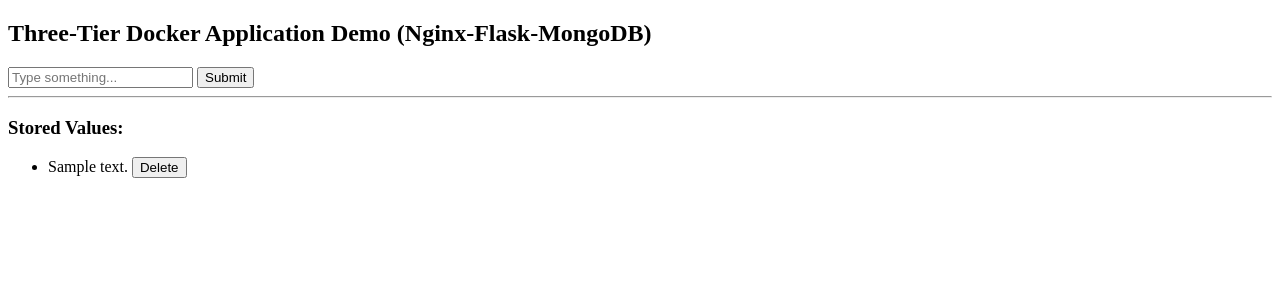
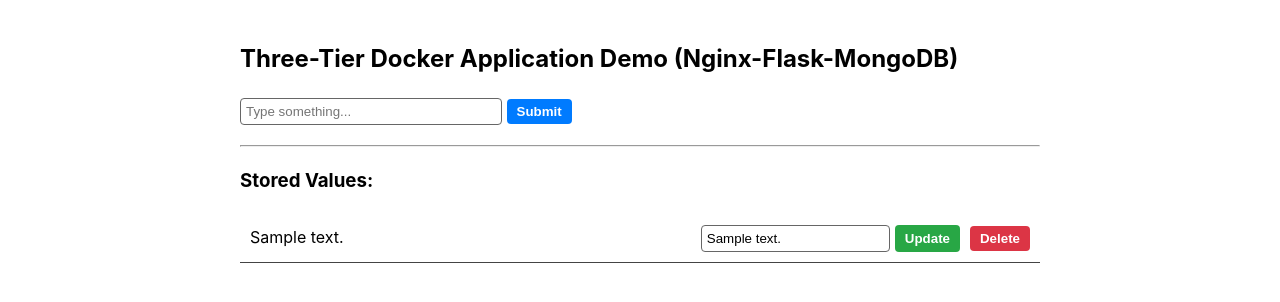
Before and after one commit to Jonathan-Smith9410/Intro_Task_1, a Flask app: page / in a window 1280 px wide. Shown: the top 302 px of the page. Run offline with Flask 3, Linux system fonts and the light colour scheme; a database or web service that is not in the repository returns one stand-in record (values such as "Sample title").

Commit message:
Added update feature, cosmetic changes, code alteration

```diff
--- a/app/app.py
+++ b/app/app.py
@@ -19,6 +19,16 @@ def index():
     items = collection.find()
     return render_template('index.html', items=items)
 
+@app.route('/update/<id>', methods=['POST'])
+def update_item(id):
+    from bson.objectid import ObjectId
+    new_content = request.form['content']
+    collection.update_one(
+        {'_id': ObjectId(id)},
+        {'$set': {'content': new_content}}
+    )
+    return redirect('/')
+
 @app.route('/delete/<id>', methods=['POST'])
 def delete_item(id):
     from bson.objectid import ObjectId
--- a/app/templates/index.html
+++ b/app/templates/index.html
@@ -2,22 +2,93 @@
 <html>
 <head>
     <meta name="color-scheme" content="light dark">
+    <style>
+        body {
+            font-family: -apple-system, BlinkMacSystemFont, "Segoe UI", Roboto, Helvetica, Arial, sans-serif;
+            line-height: 1.6;
+            max-width: 800px;
+            margin: 0 auto;
+            padding: 20px;
+        }
+
+        /* Container for the list item to make everything line up */
+        .item-row {
+            display: flex;
+            align-items: center;
+            justify-content: space-between;
+            padding: 10px;
+            border-bottom: 1px solid #444;
+            gap: 15px;
+        }
+
+        /* Ensures the original text takes up available space */
+        .item-text {
+            flex: 1;
+            min-width: 100px;
+            word-break: break-word;
+        }
+
+        /* Groups the update and delete forms together on the right */
+        .actions {
+            display: flex;
+            align-items: center;
+            gap: 10px;
+        }
+
+        /* Styling for inputs and buttons */
+        input[type="text"] {
+            padding: 5px;
+            border-radius: 4px;
+            border: 1px solid #666;
+            background: transparent;
+            color: inherit;
+        }
+
+        button {
+            padding: 5px 10px;
+            border-radius: 4px;
+            border: none;
+            cursor: pointer;
+            font-weight: bold;
+            transition: opacity 0.2s;
+        }
+
+        button:hover {
+            opacity: 0.8;
+        }
+
+        .btn-submit { background-color: #007bff; color: white; }
+        .btn-update { background-color: #28a745; color: white; }
+        .btn-delete { background-color: #dc3545; color: white; }
+
+        ul { list-style: none; padding: 0; }
+    </style>
 </head>
 <body>
     <h2>Three-Tier Docker Application Demo (Nginx-Flask-MongoDB)</h2>
-    <form method="POST">
-        <input type="text" name="content" placeholder="Type something..." required>
-        <button type="submit">Submit</button>
+
+    <form method="POST" style="margin-bottom: 20px;">
+        <input type="text" name="content" placeholder="Type something..." required style="width: 250px;">
+        <button type="submit" class="btn-submit">Submit</button>
     </form>
+
     <hr>
     <h3>Stored Values:</h3>
     <ul>
     {% for item in items %}
-        <li>
-            {{ item.content }}
-            <form action="/delete/{{ item._id }}" method="POST" style="display:inline;">
-                <button type="submit">Delete</button>
-            </form>
+        <li class="item-row">
+            <span class="item-text">{{ item.content }}</span>
+
+            <div class="actions">
+                <form action="/update/{{ item._id }}" method="POST" style="display: flex; gap: 5px;">
+                    <input type="text" name="content" value="{{ item.content }}" required>
+                    <button type="submit" class="btn-update">Update</button>
+                </form>
+
+                <form action="/delete/{{ item._id }}" method="POST">
+                    <button type="submit" class="btn-delete">Delete</button>
+                </form>
+            </div>
         </li>
     {% endfor %}
     </ul>
--- a/docker-compose.yml
+++ b/docker-compose.yml
@@ -1,13 +1,13 @@
 services:
   database:
-    image: mongo:latest
+    image: mongo:8.0
     container_name: mongodb_tier
     ports:
       - "27017:27017"
 
   webapp:
     build: ./app
-    container_name: python_tier
+    container_name: application_tier
     environment:
       - MONGO_URI=mongodb://database:27017/
     depends_on:
```
Also changed, not shown: 1 other file.
